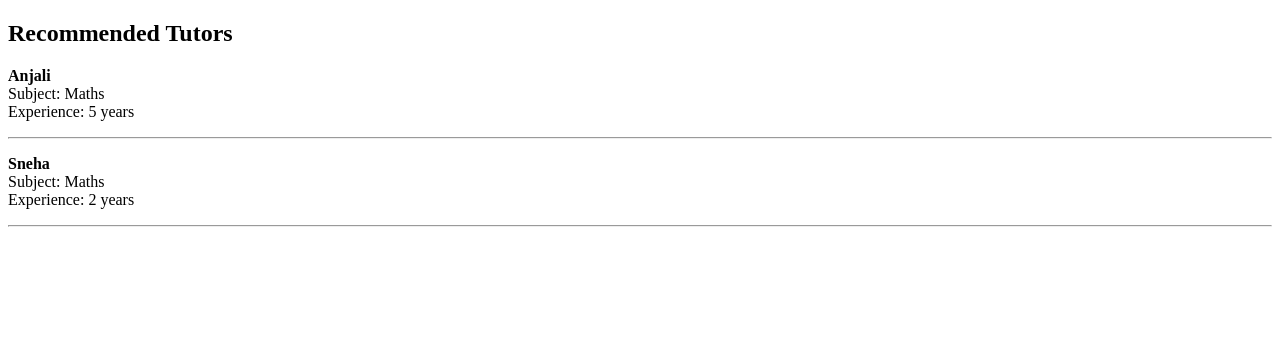
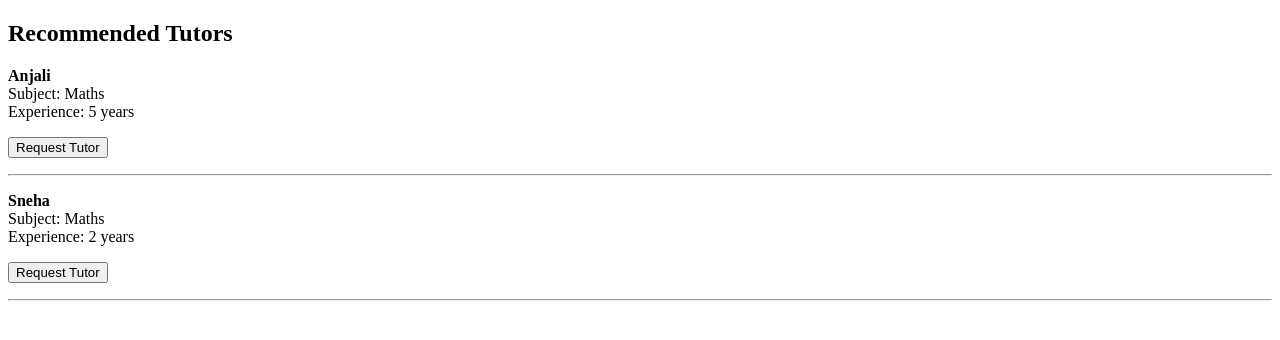
Before and after one commit to ashwin-jm/smart_tutor_connect, a Flask app: page /student/dashboard in a window 1280 px wide. Shown: the top 340 px of the page. Run offline with Flask 3, Linux system fonts and the light colour scheme.

Commit message:
Add tutor request features

```diff
--- a/app.py
+++ b/app.py
@@ -69,7 +69,56 @@ def student_dashboard():
 
 @app.route("/tutor/dashboard")
 def tutor_dashboard():
-    return "Tutor Dashboard"
+    if session.get("role") != "tutor":
+        return redirect("/login")
+
+    tutor_id = session["user_id"]
+
+    conn = get_db_connection()
+    requests_data = conn.execute("""
+        SELECT requests.id, users.name AS student_name, requests.status
+        FROM requests
+        JOIN users ON requests.student_id = users.id
+        WHERE requests.tutor_id = ?
+    """, (tutor_id,)).fetchall()
+    conn.close()
+
+    return render_template("tutor_dashboard.html", requests=requests_data)
+
+@app.route("/request_tutor", methods=["POST"])
+def request_tutor():
+    if session.get("role") != "student":
+        return redirect("/login")
+
+    student_id = session["user_id"]
+    tutor_id = request.form["tutor_id"]
+
+    conn = get_db_connection()
+    conn.execute(
+        "INSERT INTO requests (student_id, tutor_id, status) VALUES (?, ?, ?)",
+        (student_id, tutor_id, "pending")
+    )
+    conn.commit()
+    conn.close()
+
+    return "Request Sent Successfully!"
+
+@app.route("/update_request/<int:req_id>/<status>", methods=["POST"])
+def update_request(req_id, status):
+    if session.get("role") != "tutor":
+        return redirect("/login")
+
+    conn = get_db_connection()
+    conn.execute(
+        "UPDATE requests SET status=? WHERE id=?",
+        (status, req_id)
+    )
+    conn.commit()
+    conn.close()
+
+    return redirect("/tutor/dashboard")
+
+
 
 
 if __name__ == '__main__':
--- a/templates/student_dashboard.html
+++ b/templates/student_dashboard.html
@@ -8,9 +8,14 @@
 
     {% for tutor in tutors %}
         <p>
-            <strong>{{ tutor.name }}</strong><br>
-            Subject: {{ tutor.subject }}<br>
-            Experience: {{ tutor.experience }} years
+        <b>{{ tutor.name }}</b><br>
+        Subject: {{ tutor.subject }}<br>
+        Experience: {{ tutor.experience }} years<br>
+
+        <form action="/request_tutor" method="post">
+            <input type="hidden" name="tutor_id" value="{{ tutor.id }}">
+            <button type="submit">Request Tutor</button>
+        </form>
         </p>
         <hr>
     {% endfor %}
```
Also changed, not shown: db.py (+9 -0 lines), templates/tutor_dashboard.html (+30 -0 lines).
